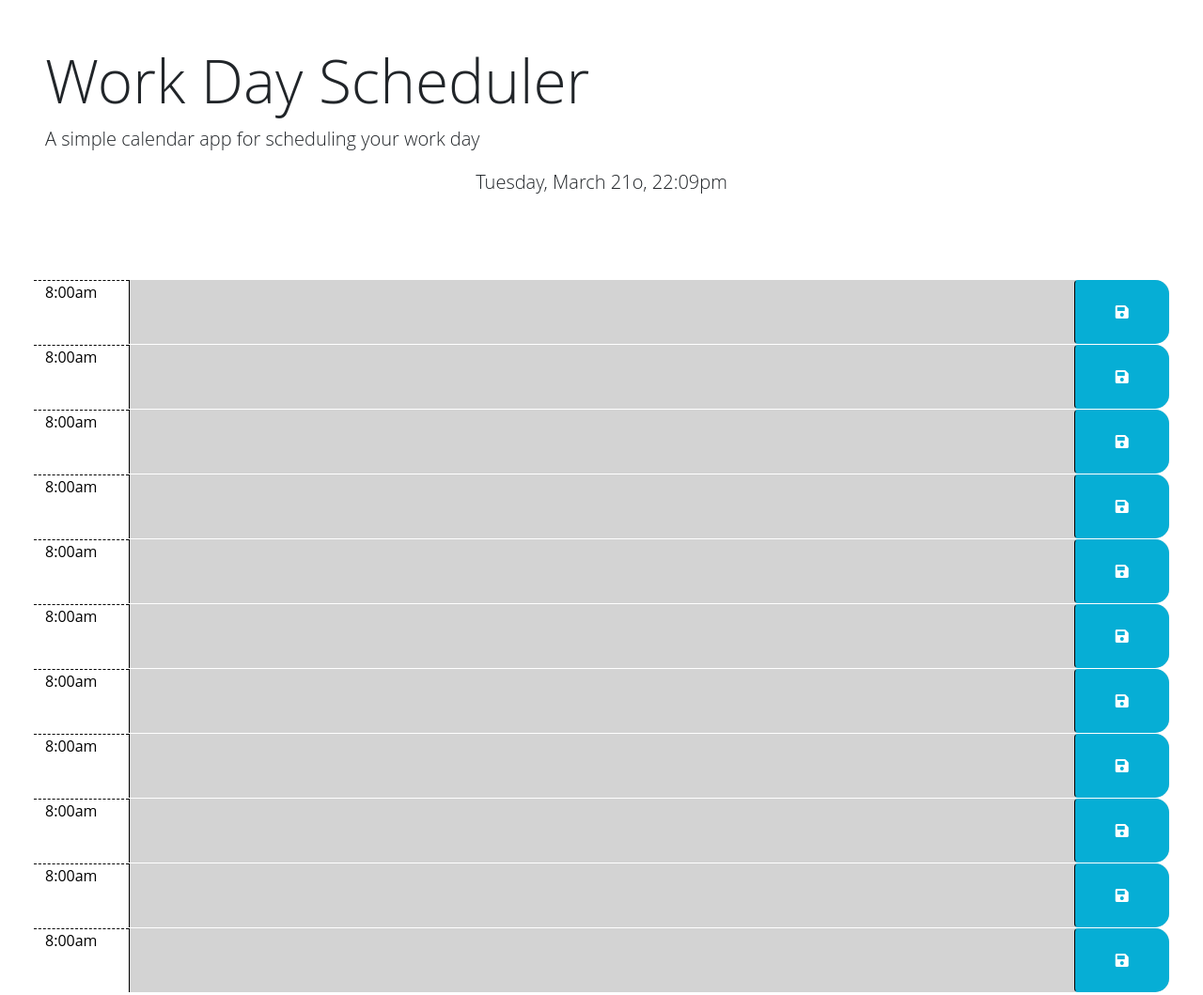
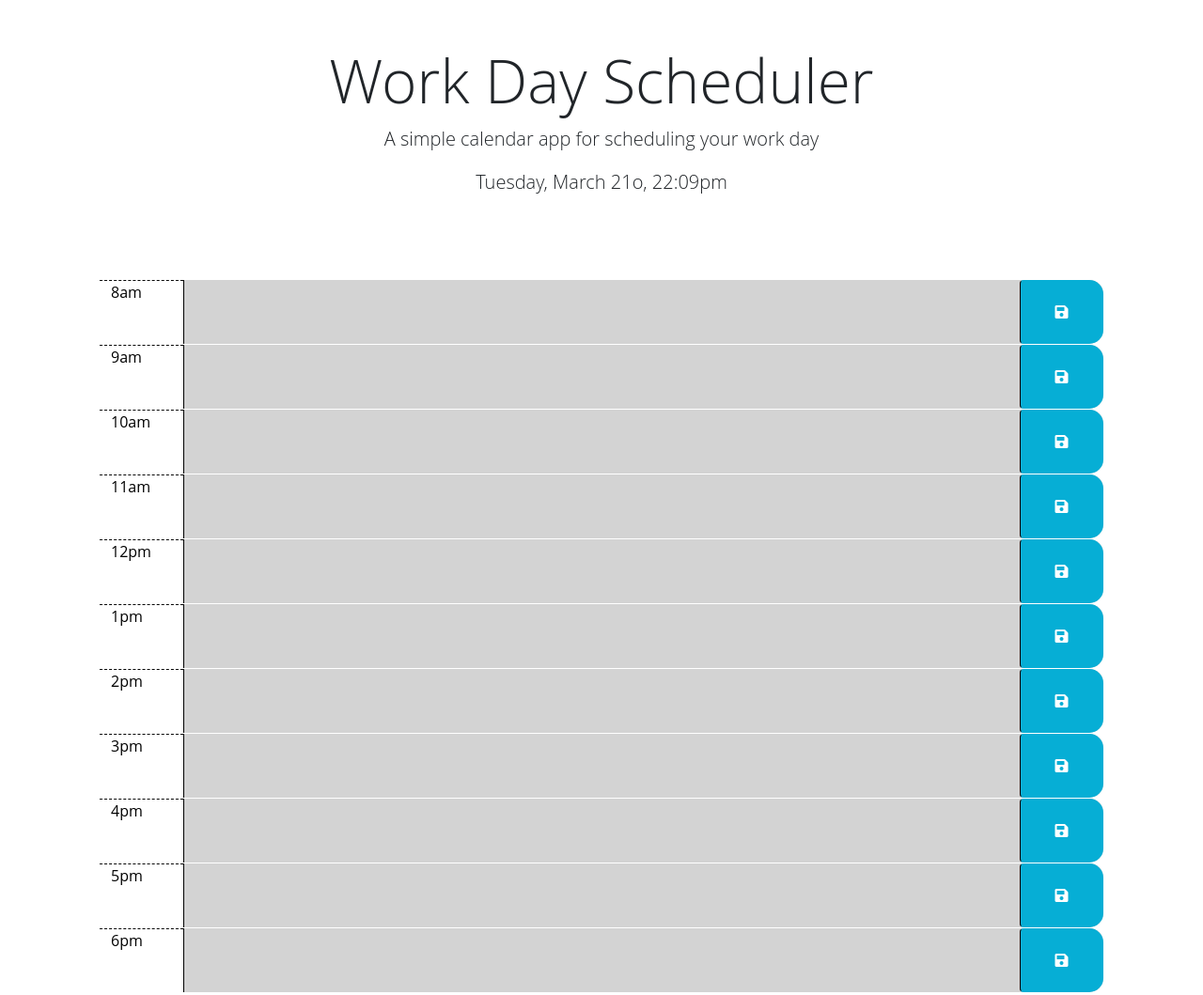
Before and after one commit to judemdonahue/Work-Day-Scheduler, a plain HTML site: page index.html in a window 1280 px wide. Shown: the whole page at 94% size. Drawn offline with nearby package versions, Linux system fonts and the light colour scheme.

Commit message:
debugged functionality and made minor changes to styling

```diff
--- a/assets/script.js
+++ b/assets/script.js
@@ -12,6 +12,8 @@ let currentHour = dayjs().format('H');
 let timeTableElement;
 let currentState;
 
+let newTime;
+
 
 //Display and update current date function
 
@@ -22,17 +24,12 @@ let currentState;
 setInterval(updateTime, 30000);
 
 
-
 function fillTimeTable() {
   for (let hour = 0; hour < totalHours; hour++) {
     let realHour = hour + 8;
 
-    for (let timeTableElement = hourStart; timeTableElement < totalHours; timeTableElement++) {
 
-    }
-
-
-      timeTableElement = hourStart.format('h:mma');
+      timeTableElement = hourStart.add(hour, 'h').format('ha');
 
 
       // determine the currentState based on the conditions
--- a/assets/style.css
+++ b/assets/style.css
@@ -1,6 +1,7 @@
 body {
   font-family: 'Open Sans', sans-serif;
   font-size: 16px;
+  margin-bottom: 15rem;
 }
 
 textarea {
--- a/index.html
+++ b/index.html
@@ -26,11 +26,11 @@
 
   <body>
     <header class="p-5 mb-4">
-      <h1 class="display-3">Work Day Scheduler</h1>
-      <p class="lead">A simple calendar app for scheduling your work day</p>
+      <h1 class="display-3 text-center">Work Day Scheduler</h1>
+      <p class="lead text-center">A simple calendar app for scheduling your work day</p>
       <p id="currentDay" class="lead d-flex justify-content-center"></p>
     </header>
-    <div class="container-fluid px-5 preset">
+    <div class="container px-5 preset">
 
 
 
```
